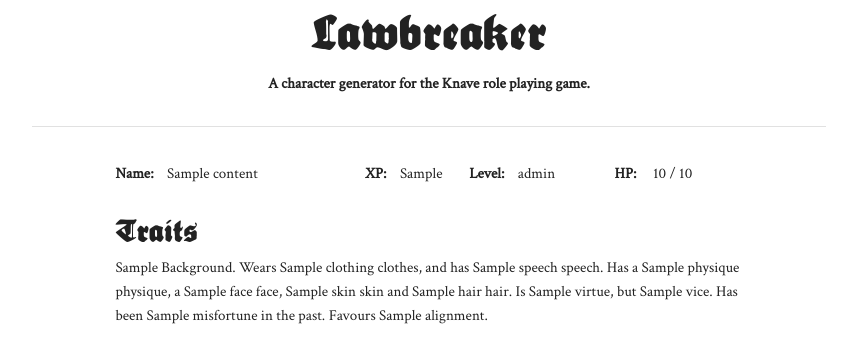
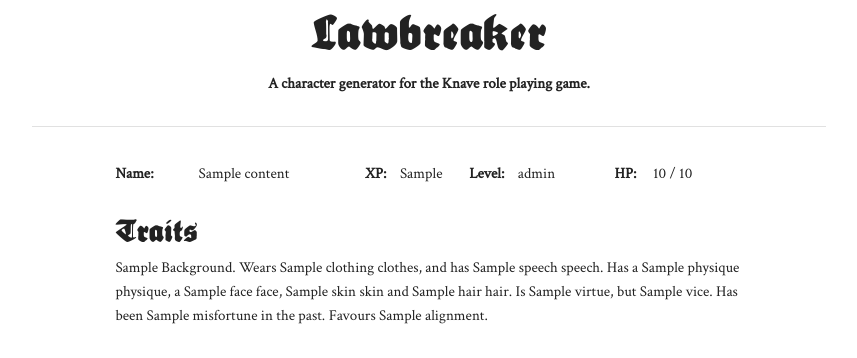
Before and after one commit to hrangan/lawbreaker, a Python web app: template web/templates/index.html in a window 1280 px wide. Shown: the top 358 px of the page, without its empty margins (211-1068 px from the left). Run offline with Jinja, Linux system fonts and the light colour scheme; the template is opened without the code that fills it: most values are stand-ins (such as "Sample title", 1, 10 or a date in 2020).

Commit message:
name overflows are neater looking

```diff
--- a/web/templates/index.html
+++ b/web/templates/index.html
@@ -21,7 +21,8 @@
             </div>
             <!-- Basic details -->
             <div class="row">
-                <div class="offset-by-two columns three columns"><b>Name:</b>&nbsp;&nbsp;&nbsp;&nbsp;{{content['name']}}</div>
+                <div class="offset-by-two columns one columns"><b>Name:</b></div>
+                <div class="two columns">{{content['name']}}</div>
                 <div class="one columns"><b>XP:&nbsp;&nbsp;&nbsp;&nbsp;</b>{{content['xp']}}</div>
                 <div class="two columns" style="text-align:center;"><b>Level:&nbsp;&nbsp;&nbsp;&nbsp;</b>{{content['level']}}</div>
                 <div class="two columns"><b>HP:&nbsp;&nbsp;&nbsp;&nbsp;</b> {{content['hit_points']}} / {{content['hit_points']}}</div>
```
